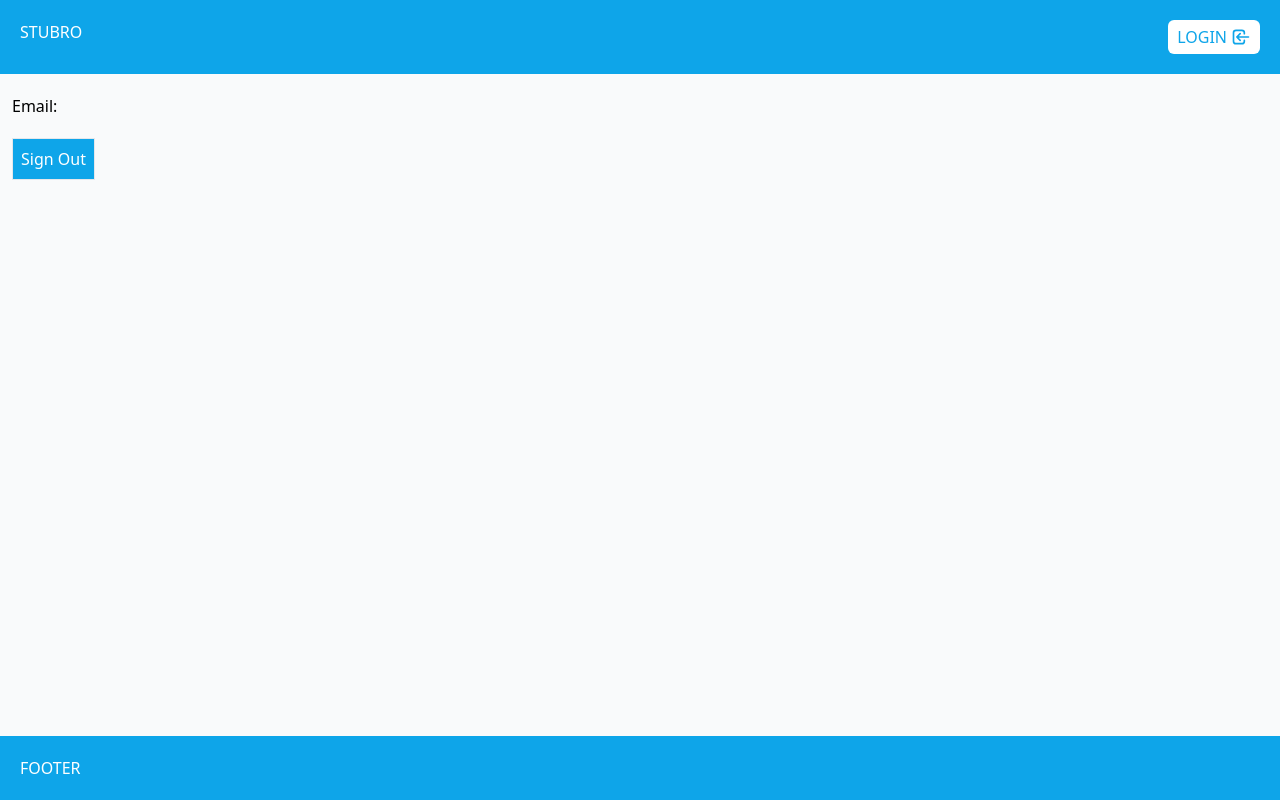
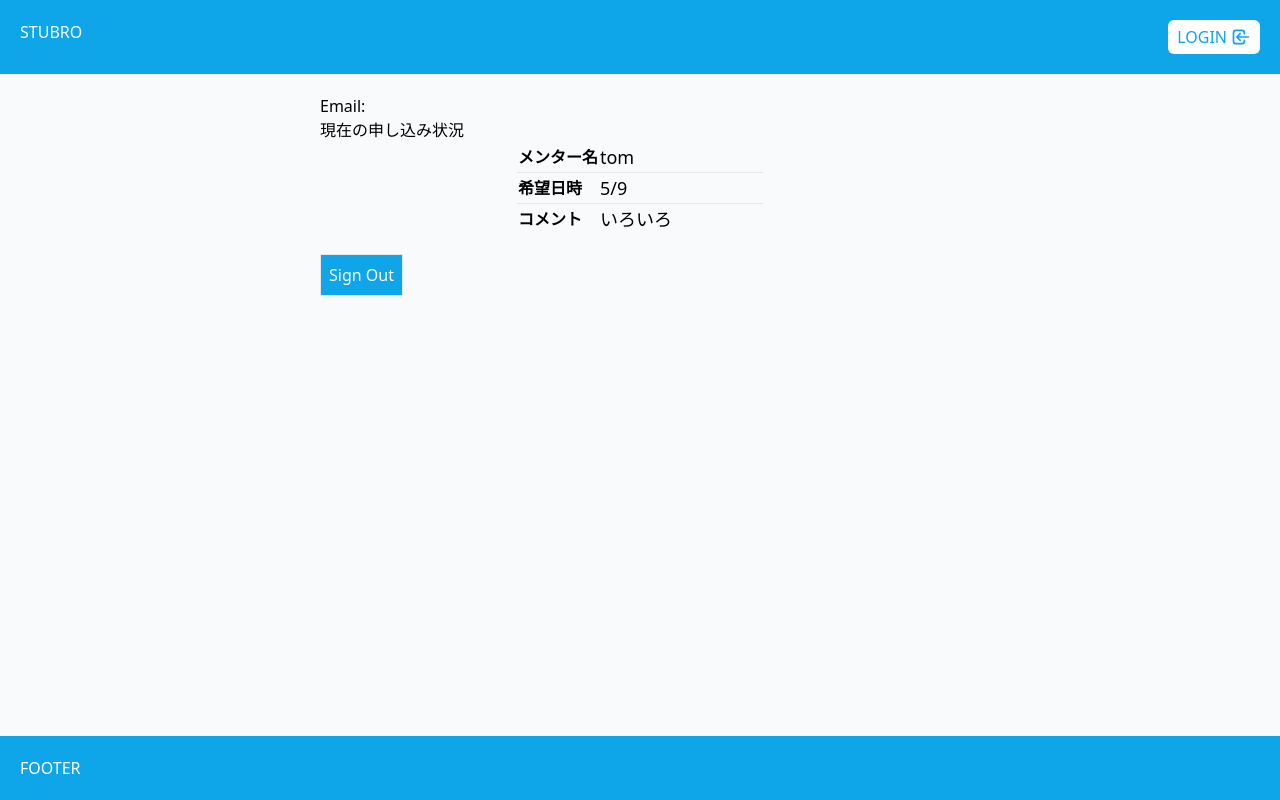
Before and after one commit to kazukitaninaka/stubro, a Next.js app in the folder app/: page /my-page in a window 1280 px wide. Built offline with nearby package versions, Linux system fonts and the light colour scheme; no server answers.

Commit message:
apply ContainerSm component to multiple pages

```diff
--- a/app/pages/login/index.tsx
+++ b/app/pages/login/index.tsx
@@ -11,6 +11,7 @@ import useUserSlice from '../../slices/user/useUserSlice';
 import { useRouter } from 'next/router';
 import Link from 'next/link';
 import { toast } from 'react-toastify';
+import ContainerSm from '../../components/ContainerSm';
 
 export default function SingIn() {
   const [email, setEmail] = useState('');
@@ -62,7 +63,7 @@ export default function SingIn() {
   }
 
   return (
-    <div className='max-w-screen-sm mx-auto'>
+    <ContainerSm>
       <h2 className='text-center text-2xl text-zinc-500 font-bold'>ログイン</h2>
 
       <form className='mt-8 space-y-6' action='#' method='POST' onSubmit={login}>
@@ -120,6 +121,6 @@ export default function SingIn() {
           <Link href='/signup'>新規登録</Link>
         </span>
       </div>
-    </div>
+    </ContainerSm>
   );
 }
--- a/app/pages/my-page/index.tsx
+++ b/app/pages/my-page/index.tsx
@@ -3,6 +3,7 @@ import React from 'react';
 import useUserSlice from '../../slices/user/useUserSlice';
 import { useRouter } from 'next/router';
 import { toast } from 'react-toastify';
+import ContainerSm from '../../components/ContainerSm';
 
 export default function MyPage() {
   const { user, setUserInitial } = useUserSlice();
@@ -25,11 +26,28 @@ export default function MyPage() {
       });
   }
   return (
-    <div>
+    <ContainerSm>
       <p>Email: {user.email}</p>
+      <p>現在の申し込み状況</p>
+      <table className='table-fixed mx-auto'>
+        <tbody className='divide-y divide-gray-200'>
+          <tr>
+            <td className='w-1/3 font-bold'>メンター名</td>
+            <td className='text-lg'>tom</td>
+          </tr>
+          <tr>
+            <td className='font-bold'>希望日時</td>
+            <td className='text-lg whitespace-pre-wrap'>5/9</td>
+          </tr>
+          <tr>
+            <td className='font-bold'>コメント</td>
+            <td className='text-lg'>いろいろ</td>
+          </tr>
+        </tbody>
+      </table>
       <button className='border bg-sky-500 text-white p-2 mt-5' onClick={handleSignOut}>
         Sign Out
       </button>
-    </div>
+    </ContainerSm>
   );
 }
--- a/app/pages/payment-completed/index.tsx
+++ b/app/pages/payment-completed/index.tsx
@@ -1,6 +1,7 @@
 import React, { useEffect } from 'react';
 import { CheckCircleIcon } from '@heroicons/react/solid';
 import useConsultationDetailsSlice from '../../slices/consultationDetails/useConsultationDetailsSlice';
+import ContainerSm from '../../components/ContainerSm';
 
 export default function PaymentCompleted() {
   const { consultationDetails, setConsultationDetailsInitial } = useConsultationDetailsSlice();
@@ -11,7 +12,7 @@ export default function PaymentCompleted() {
     };
   }, []);
   return (
-    <div className='max-w-[650px] mx-auto'>
+    <ContainerSm>
       <CheckCircleIcon className='h-48 w-48 text-green-500 mx-auto' />
       <p className='text-center text-4xl mb-5'>Payment completed!</p>
       <p className='text-center text-xl mb-3'>お申し込み内容</p>
@@ -34,6 +35,6 @@ export default function PaymentCompleted() {
       <p className='mt-5 text-lg'>
         メンターと日程を調整の上、決まり次第登録されたメールアドレスに日程とzoomリンクをお送りします。
       </p>
-    </div>
+    </ContainerSm>
   );
 }
--- a/app/pages/signup/index.tsx
+++ b/app/pages/signup/index.tsx
@@ -4,6 +4,7 @@ import useUserSlice from '../../slices/user/useUserSlice';
 import { useRouter } from 'next/router';
 import Link from 'next/link';
 import { toast } from 'react-toastify';
+import ContainerSm from '../../components/ContainerSm';
 
 export default function SignUp() {
   const [email, setEmail] = useState('');
@@ -32,7 +33,7 @@ export default function SignUp() {
       });
   }
   return (
-    <div className='max-w-screen-sm mx-auto'>
+    <ContainerSm>
       <h2 className='text-center text-2xl text-zinc-500 font-bold mt-10'>新規登録</h2>
       <form className='mt-8 space-y-6' action='#' method='POST' onSubmit={createUser}>
         <input type='hidden' name='remember' defaultValue='true' />
@@ -76,6 +77,6 @@ export default function SignUp() {
           </span>
         </div>
       </form>
-    </div>
+    </ContainerSm>
   );
 }
```
